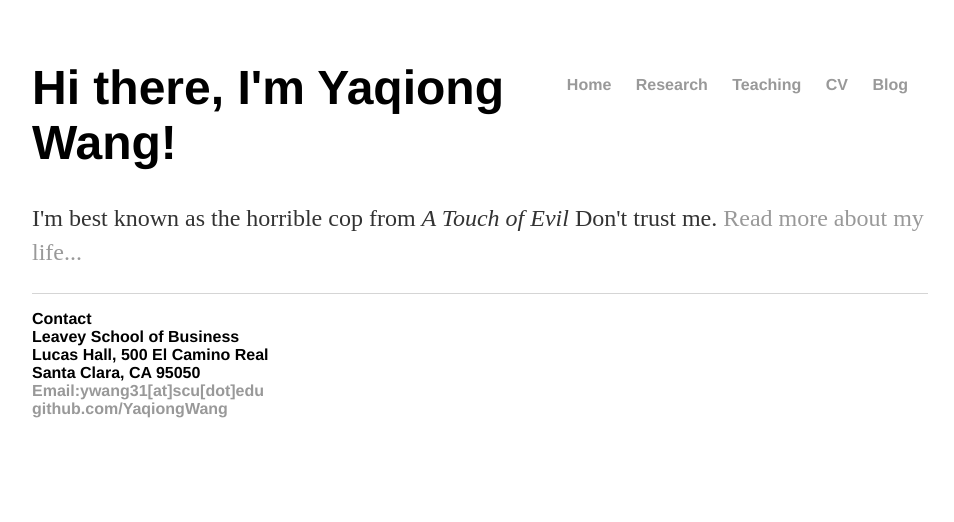
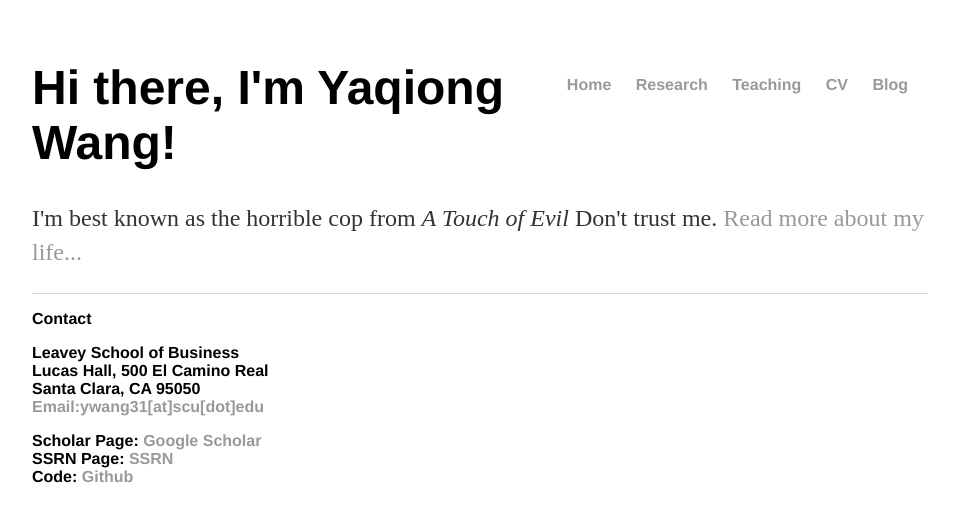
Before and after one commit to YaqiongWang/PersonalWeb, a Jekyll site: the page built from index.html, in a window 1280 px wide. Shown: the top 522 px of the page, without its empty margins (160-1114 px from the left). Built offline with Jekyll 4.4.1, drawn with Linux system fonts in a browser that asks for light colours.

Commit message:
Update default.html

```diff
--- a/_layouts/default.html
+++ b/_layouts/default.html
@@ -21,14 +21,19 @@
 
 		</div><!-- /.container -->
 		<footer>
-    		<ul>
+		<ul id = "ftitle">
         		<li>Contact</li>
-			<li></li>
+		</ul>
+    		<ul id = "contact">
 			<li>Leavey School of Business</li>
 			<li>Lucas Hall, 500 El Camino Real</li>
 			<li>Santa Clara, CA 95050</li>
 			<li><a href="mailto:ywang31@scu.edu">Email:ywang31[at]scu[dot]edu</a></li>
-        		<li><a href="https://github.com/yaqiongwang">github.com/YaqiongWang</a></li>
+		</ul>
+	        <ul id = "links">
+			<li>Scholar Page: <a href="https://scholar.google.com/citations?hl=en&authuser=1&user=vK-I-esAAAAJ">Google Scholar</a></li>
+			<li>SSRN Page: <a href="https://scholar.google.com/citations?hl=en&authuser=1&user=vK-I-esAAAAJ">SSRN</a></li>
+        		<li>Code: <a href="https://github.com/yaqiongwang">Github</a></li>
 		</ul>
 		</footer>
 	</body>
```
